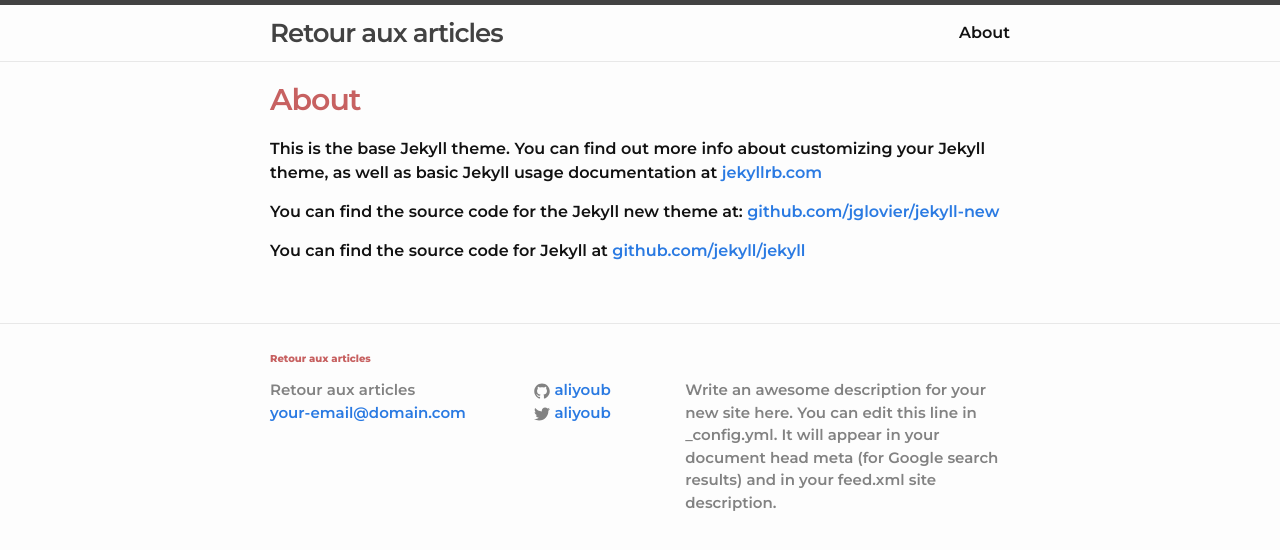
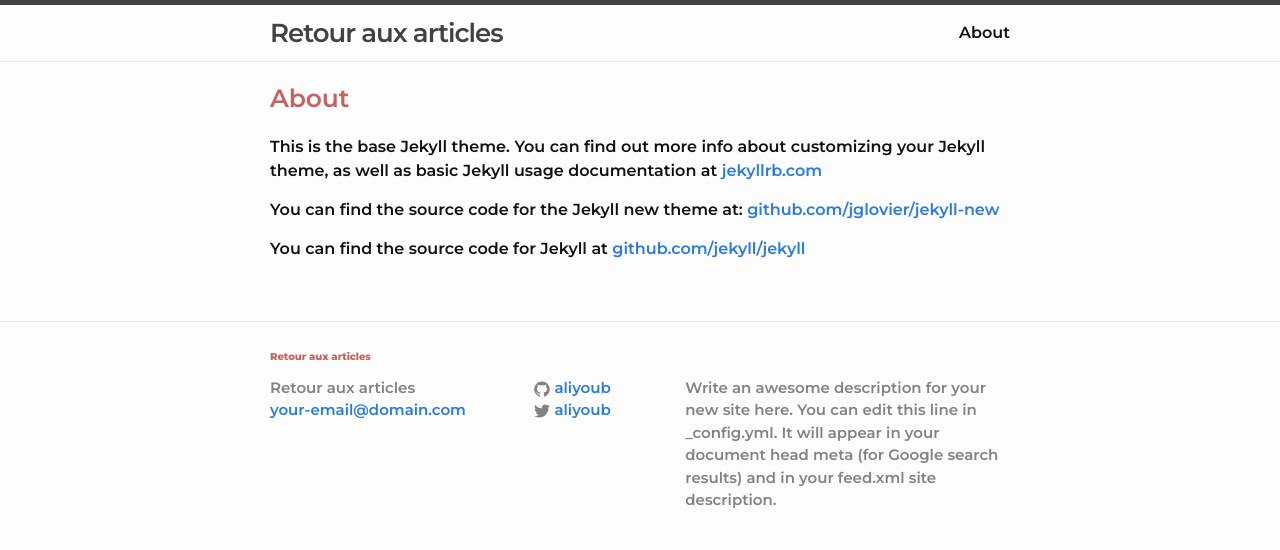
Before and after one commit to abiForSofteam/abiForSofteam.github.io, a Jekyll site: the page built from about.md, in a window 1280 px wide. Shown: the top 550 px of the page. Built offline with Jekyll 4.4.1, drawn with Linux system fonts in a browser that asks for light colours.

Commit message:
an other commit

```diff
--- a/css/main2.css
+++ b/css/main2.css
@@ -1,3 +1,9 @@
+.post-title {
+    font-size: 25px;
+    letter-spacing: -0.1px;
+    line-height: 0.5;
+}
+
 .post-content h2 {
     font-size: 19px !important;
     font-weight: bold !important;
```
